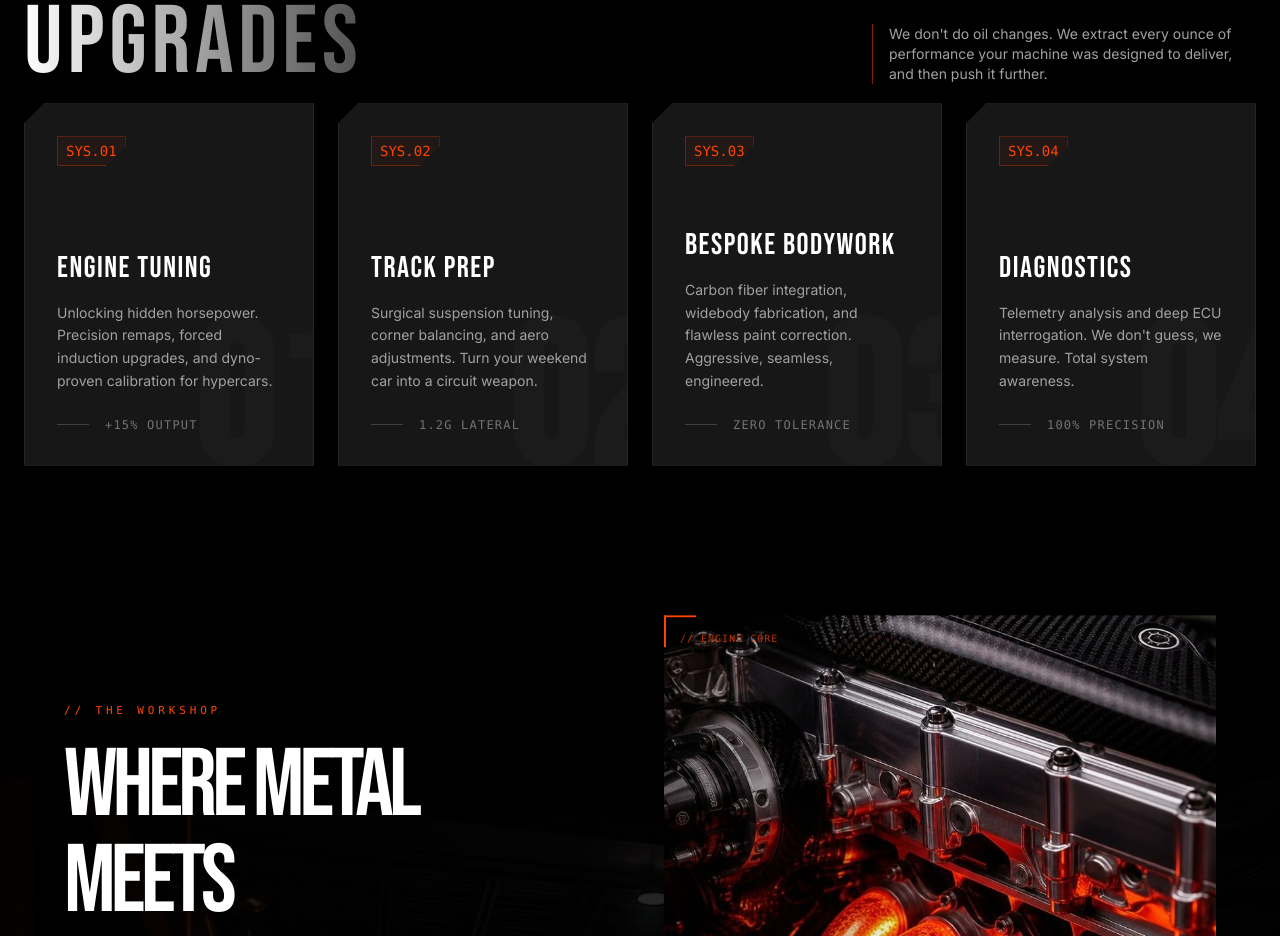
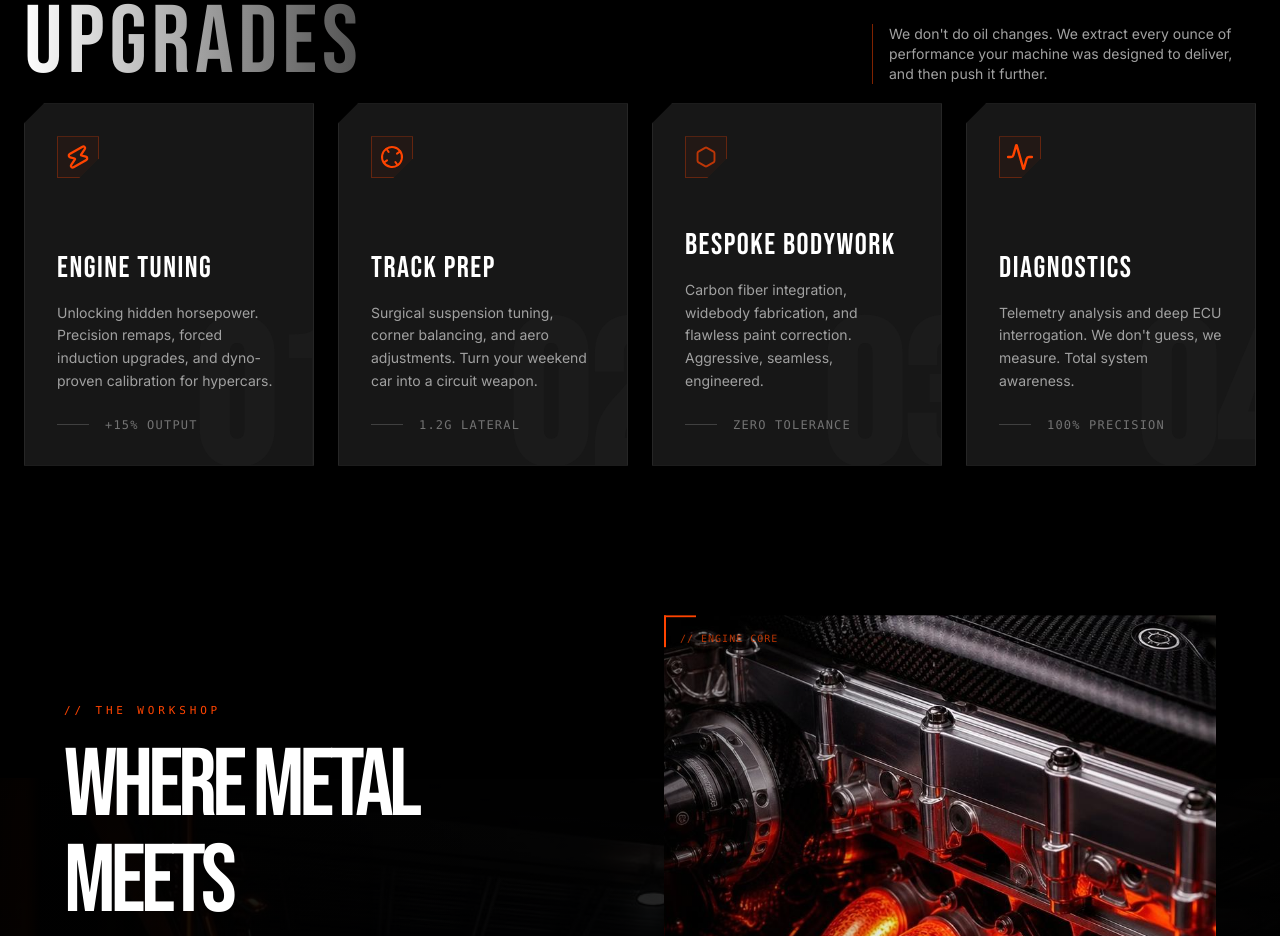
Before and after one commit to jesussalinasdev/car_template, a Next.js app: page /en in a window 1280 px wide. Shown: the part 1520-2456 px from the top of the page. Built offline with nearby package versions, Linux system fonts and the light colour scheme.

Commit message:
feat(ui): replace text badges with animated lucide icons in service cards

```diff
--- a/src/components/services-section.tsx
+++ b/src/components/services-section.tsx
@@ -1,6 +1,33 @@
 import React, { useRef, useState } from 'react';
 import { motion, useScroll, useTransform } from 'framer-motion';
 import { useI18n } from '@/components/i18n-provider';
+import { Zap, Crosshair, Hexagon, Activity } from 'lucide-react';
+
+const getServiceIcon = (index: number) => {
+  switch (index) {
+    case 0: return (
+      <motion.div animate={{ rotate: [0, 15, -15, 0], scale: [1, 1.2, 1] }} transition={{ duration: 2, repeat: Infinity }}>
+        <Zap size={24} />
+      </motion.div>
+    );
+    case 1: return (
+      <motion.div animate={{ rotate: 360 }} transition={{ duration: 4, repeat: Infinity, ease: "linear" }}>
+        <Crosshair size={24} />
+      </motion.div>
+    );
+    case 2: return (
+      <motion.div animate={{ opacity: [1, 0.5, 1], scale: [1, 0.9, 1] }} transition={{ duration: 3, repeat: Infinity }}>
+        <Hexagon size={24} />
+      </motion.div>
+    );
+    case 3: return (
+      <motion.div animate={{ scale: [1, 1.2, 1] }} transition={{ duration: 1.5, repeat: Infinity }}>
+        <Activity size={24} />
+      </motion.div>
+    );
+    default: return <Zap size={24} />;
+  }
+};
 
 function ServiceCard({ service, index }: { service: any, index: number }) {
   const cardRef = useRef<HTMLDivElement>(null);
@@ -56,9 +83,9 @@ function ServiceCard({ service, index }: { service: any, index: number }) {
 
         <div className="relative h-full p-8 flex flex-col z-10" style={{ transform: 'translateZ(50px)' }}>
           <div className="flex justify-between items-start mb-12 md:mb-auto">
-            <span className="text-primary font-mono text-sm border border-primary/30 px-2 py-1 bg-primary/5 clip-diagonal">
-              SYS.{service.icon}
-            </span>
+            <div className="text-primary border border-primary/30 p-2 bg-primary/5 clip-diagonal flex items-center justify-center">
+              {getServiceIcon(index)}
+            </div>
           </div>
 
           <div>
```
